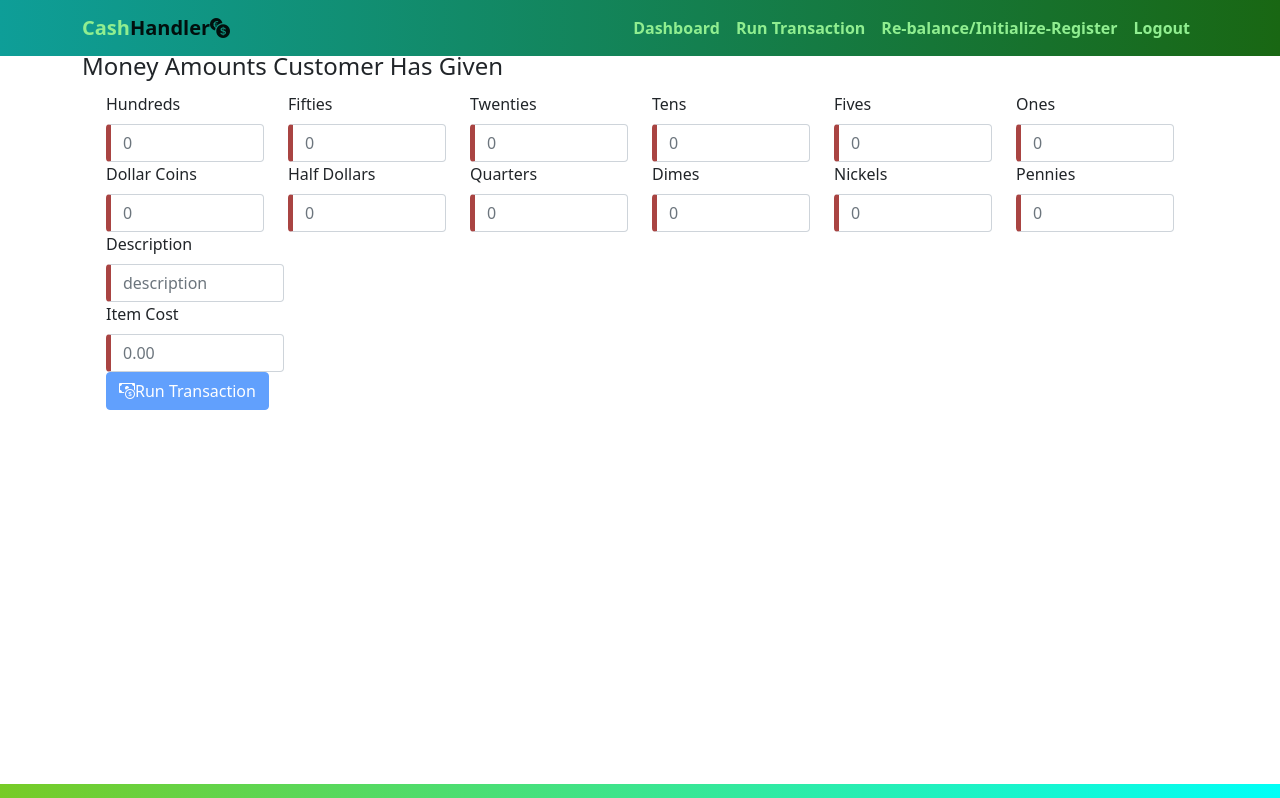
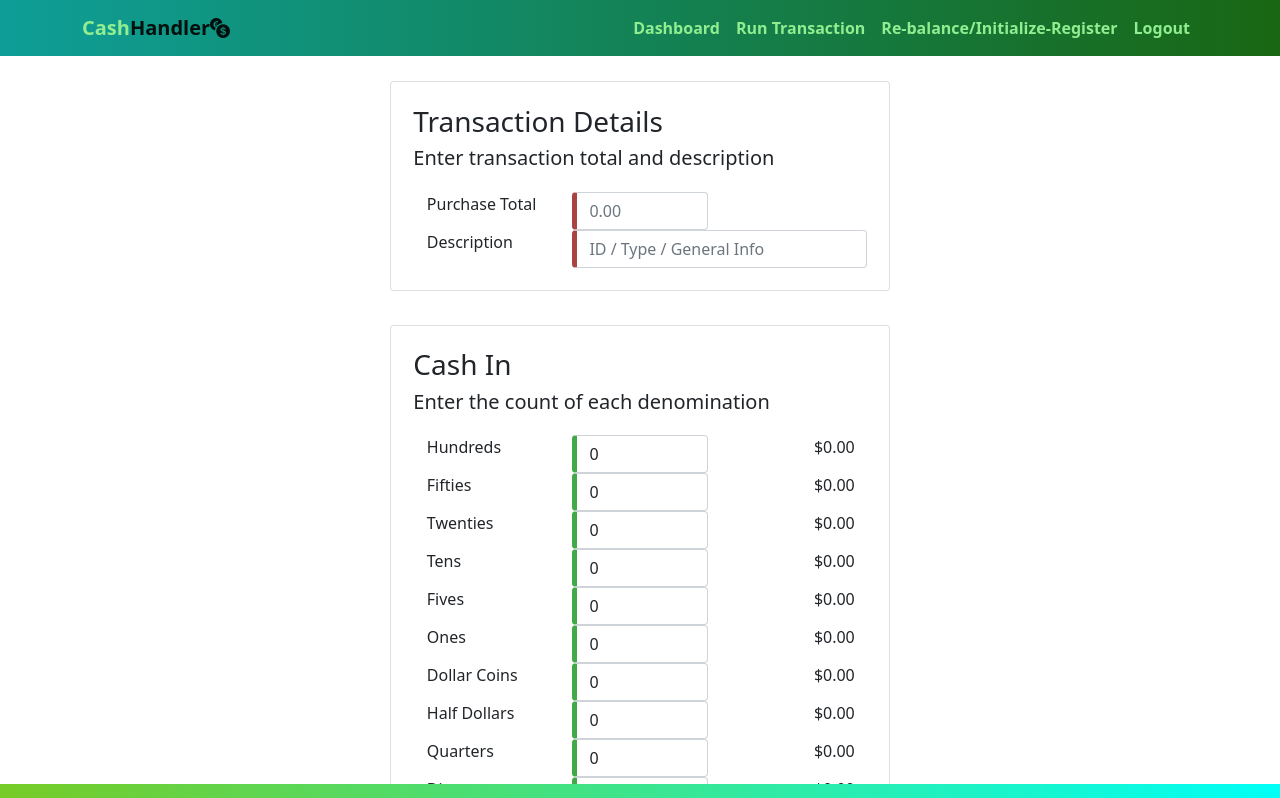
Before and after one commit to canismajor88/CashHandler, an Angular app in the folder UICashHandler/ui-cash/: page /add-transaction in a window 1280 px wide. Shown: the top 798 px of the page. Built offline with nearby package versions, Linux system fonts and the light colour scheme.

Commit message:
revise run-transaction-form

```diff
--- a/UICashHandler/ui-cash/src/app/cash-handler/components/run-transaction-form/run-transaction-form.component.css
+++ b/UICashHandler/ui-cash/src/app/cash-handler/components/run-transaction-form/run-transaction-form.component.css
@@ -0,0 +1,32 @@
+
+.card {
+  width: fit-content;
+  min-width: 500px;
+  padding: 2%;
+  margin-top: 3%;
+}
+
+label {
+  padding-left: 10%;
+}
+
+.title-box {
+  margin-left: 10%;
+}
+
+.display-currency {
+  text-align: right;
+  padding-right: 5%;
+}
+
+.first-row {
+  margin-top: 3%;
+}
+
+#submit-btn {
+  margin-top: 4%;
+  height: 50px;
+  width: 95%;
+  margin-left: 2.5%;
+  margin-right: auto;
+}
--- a/UICashHandler/ui-cash/src/app/cash-handler/components/run-transaction-form/run-transaction-form.component.html
+++ b/UICashHandler/ui-cash/src/app/cash-handler/components/run-transaction-form/run-transaction-form.component.html
@@ -1,144 +1,195 @@
 <div class="container m-26-p-15 mt-5">
   <div class="row">
-  <form #f="ngForm" (ngSubmit)="runTransaction(f)">
+    <form id="transForm" #f="ngForm" (ngSubmit)="runTransaction(f)">
       <div class="mb-3">
-    <legend>Money Amounts Customer Has Given</legend>
-    <div class="container">
+
+
+        <div class="container card">
+
           <div class="row">
-        <div class="col-2">
-          <label for="HundredsAmount" class="form-label">Hundreds</label>
-          <input type="number" id="HundredsAmount" class="form-control"
-                 name="HundredsAmount"
-                 ngModel
-                 required pattern="\s*\d*"
-                 #HundredsAmount ="ngModel"
-                 class="form-control"
-                 placeholder="0">
-        </div>
-        <div class="col-2">
-          <label for="FiftiesAmount" class="form-label">Fifties</label>
-          <input type="number" id="FiftiesAmount" class="form-control"
-                 name="FiftiesAmount"
-                 ngModel
-                 required pattern="\s*\d*"
-                 #FiftiesAmount ="ngModel"
-                 class="form-control"
-                 placeholder="0">
-        </div>
-        <div class="col-2">
-          <label for="TwentiesAmount" class="form-label">Twenties</label>
-          <input type="number" id="TwentiesAmount" class="form-control"
-                 name="TwentiesAmount"
-                 ngModel
-                 required pattern="\s*\d*"
-                 #TwentiesAmount="ngModel"placeholder="0">
-        </div>
-        <div class="col-2">
-          <label for="TensAmount" class="form-label">Tens</label>
-          <input type="number" id="TensAmount" class="form-control"
-                 name="TensAmount"
-                 ngModel
-                 required pattern="\s*\d*"
-                 #TensAmount="ngModel"
-                 placeholder="0">
-        </div>
-        <div class="col-2">
-          <label for="FivesAmount" class="form-label">Fives</label>
-          <input type="number" id="FivesAmount" class="form-control"
-                 name="FivesAmount"
-                 ngModel
-                 required pattern="\s*\d*"
-                 #FivesAmount="ngModel"placeholder="0">
-        </div>
-        <div class="col-2">
-          <label for="OnesAmount" class="form-label">Ones</label>
-          <input type="number" id="OnesAmount" class="form-control"
-                 name="OnesAmount"
-                 ngModel
-                 required pattern="\s*\d*"
-                 #OnesAmount="ngModel"placeholder="0">
+            <div class="col-12">
+              <h3>Transaction Details</h3>
+              <h5>Enter transaction total and description</h5>
             </div>
           </div>
-      <div class="row">
-        <div class="col-2">
-          <label for="DollarCoinAmount" class="form-label" >Dollar Coins</label>
-          <input type="number" id="DollarCoinAmount" class="form-control"
-                 name="DollarCoinAmount"
-                 ngModel
-                 required pattern="\s*\d*"
-                 #DollarCoinAmount="ngModel"placeholder="0">
+
+          <div class="row first-row">
+            <div class="col-sm-4">
+              <label for="TransactionAmount" class="form-label" >Purchase Total</label>
             </div>
-        <div class="col-2">
-          <label for="HalfDollarAmount" class="form-label" >Half Dollars</label>
-          <input type="number" id="HalfDollarAmount" class="form-control"
-                 name="HalfDollarAmount"
-                 ngModel
-                 required pattern="\s*\d*"
-                 #HalfDollarAmount="ngModel"
-                 placeholder="0">
-        </div>
-        <div class="col-2">
-          <label for="QuartersAmount" class="form-label">Quarters</label>
-          <input type="number" id="QuartersAmount" class="form-control"
-                 name="QuartersAmount"
-                 ngModel
-                 required pattern="\s*\d*"
-                 #QuartersAmount="ngModel" placeholder="0">
-        </div>
-        <div class="col-2">
-          <label for="DimesAmount" class="form-label">Dimes</label>
-          <input type="number" id="DimesAmount" class="form-control"
-                 name="DimesAmount"
-                 ngModel
-                 required pattern="\s*\d*"
-                 #DimesAmount="ngModel"placeholder="0">
-        </div>
-        <div class="col-2">
-          <label for="NicklesAmount" class="form-label">Nickels</label>
-          <input type="number" id="NicklesAmount" class="form-control"
-                 name="NicklesAmount"
-                 ngModel
-                 required pattern="\s*\d*"
-                 #NicklesAmount="ngModel"
-                 placeholder="0">
-        </div>
-        <div class="col-2">
-          <label for="PenniesAmount" class="form-label">Pennies</label>
-          <input type="number" id="PenniesAmount" class="form-control"
-                 name="PenniesAmount"
-                 ngModel
-                 required pattern="\s*\d*"
-                 #PenniesAmount="ngModel"placeholder="0">
+            <div class="col-sm-4">
+              <input type="number" id="TransactionAmount" class="form-control"
+                     name="TransactionAmount" ngModel required placeholder="0.00">
             </div>
           </div>
-      <div class="col-2">
+
+          <div class="row">
+            <div class="col-sm-4">
               <label for="description" class="form-label" >Description</label>
-        <input type="text" id="description" class="form-control"
-               name="description"
-               ngModel
-               required
-               #description="ngModel"
-               placeholder="description">
+            </div>
+            <div class="col-sm-8">
+              <input type="text" id="description" class="form-control" name="description"
+                     required [(ngModel)]="transaction.description"
+                     placeholder="ID / Type / General Info">
+            </div>
           </div>
 
-      <div class="col-2">
-        <label for="TransactionAmount" class="form-label" >Item Cost</label>
-        <input type="number" id="TransactionAmount" class="form-control"
-               name="TransactionAmount"
-               ngModel
-               required
-               #TransactionAmount="ngModel"
-               placeholder="0.00">
         </div>
-      <button type="submit"
-              [disabled]="f.invalid"
-              class="btn btn-primary"><i class="bi bi-cash-coin"></i>Run Transaction</button>
+        <div class="container card">
+
+          <div class="row">
+            <div class="col-12">
+              <h3>Cash In</h3>
+              <h5>Enter the count of each denomination</h5>
             </div>
+          </div>
+
+          <div class="row first-row">
+            <div class="col-sm-4">
+              <label for="HundredsAmount" class="form-label">Hundreds</label>
+            </div>
+            <div class="col-sm-4">
+              <input type="number" id="HundredsAmount" class="form-control" name="HundredsAmount"
+                     required pattern="\s*\d*" [(ngModel)]="transaction.hundredsAmount">
+            </div>
+            <div class="col-sm-4 display-currency">{{getHundredsValue()}}</div>
+          </div>
+
+          <div class="row">
+            <div class="col-4">
+              <label for="FiftiesAmount" class="form-label">Fifties</label>
+            </div>
+            <div class="col-sm-4">
+              <input type="number" id="FiftiesAmount" class="form-control" name="FiftiesAmount"
+                     required pattern="\s*\d*" [(ngModel)]="transaction.fiftiesAmount">
+            </div>
+            <div class="col-sm-4 display-currency">{{getFiftiesValue()}}</div>
+          </div>
+
+          <div class="row">
+            <div class="col-sm-4">
+              <label for="TwentiesAmount" class="form-label">Twenties</label>
+            </div>
+            <div class="col-sm-4">
+              <input type="number" id="TwentiesAmount" class="form-control" name="TwentiesAmount"
+                     required pattern="\s*\d*" [(ngModel)]="transaction.twentiesAmount">
+            </div>
+            <div class="col-sm-4 display-currency">{{getTwentiesValue()}}</div>
+          </div>
+
+          <div class="row">
+            <div class="col-sm-4">
+              <label for="TensAmount" class="form-label">Tens</label>
+            </div>
+            <div class="col-sm-4">
+              <input type="number" id="TensAmount" class="form-control" name="TensAmount"
+                     required pattern="\s*\d*" [(ngModel)]="transaction.tensAmount">
+            </div>
+            <div class="col-sm-4 display-currency">{{getTensValue()}}</div>
+          </div>
+
+          <div class="row">
+            <div class="col-sm-4">
+              <label for="FivesAmount" class="form-label">Fives</label>
+            </div>
+            <div class="col-sm-4">
+              <input type="number" id="FivesAmount" class="form-control" name="FivesAmount"
+                     required pattern="\s*\d*" [(ngModel)]="transaction.fivesAmount">
+            </div>
+            <div class="col-sm-4 display-currency">{{getFivesValue()}}</div>
+          </div>
+
+          <div class="row">
+            <div class="col-sm-4">
+              <label for="OnesAmount" class="form-label">Ones</label>
+            </div>
+            <div class="col-sm-4">
+              <input type="number" id="OnesAmount" class="form-control" name="OnesAmount"
+                     required pattern="\s*\d*" [(ngModel)]="transaction.onesAmount">
+            </div>
+            <div class="col-sm-4 display-currency">{{getOnesValue()}}</div>
+          </div>
+
+          <div class="row">
+            <div class="col-sm-4">
+              <label for="DollarCoinAmount" class="form-label" >Dollar Coins</label>
+            </div>
+            <div class="col-sm-4">
+              <input type="number" id="DollarCoinAmount" class="form-control" name="DollarCoinAmount"
+                     required pattern="\s*\d*" [(ngModel)]="transaction.dollarCoinAmount">
+            </div>
+            <div class="col-sm-4 display-currency">{{getOnesValue()}}</div>
+          </div>
+
+          <div class="row">
+            <div class="col-sm-4">
+              <label for="HalfDollarAmount" class="form-label" >Half Dollars</label>
+            </div>
+            <div class="col-sm-4">
+              <input type="number" id="HalfDollarAmount" class="form-control" name="HalfDollarAmount"
+                     required pattern="\s*\d*" [(ngModel)]="transaction.halfDollarsAmount">
+            </div>
+            <div class="col-sm-4 display-currency">{{getHalfDollarsValue()}}</div>
+          </div>
+
+          <div class="row">
+            <div class="col-sm-4">
+              <label for="QuartersAmount" class="form-label">Quarters</label>
+            </div>
+            <div class="col-sm-4">
+              <input type="number" id="QuartersAmount" class="form-control" name="QuartersAmount"
+                     required pattern="\s*\d*" [(ngModel)]="transaction.quartersAmount">
+            </div>
+            <div class="col-sm-4 display-currency">{{getQuartersValue()}}</div>
+          </div>
+
+          <div class="row">
+            <div class="col-sm-4">
+              <label for="DimesAmount" class="form-label">Dimes</label>
+            </div>
+            <div class="col-sm-4">
+              <input type="number" id="DimesAmount" class="form-control" name="DimesAmount"
+                     required pattern="\s*\d*" [(ngModel)]="transaction.dimesAmount">
+            </div>
+            <div class="col-sm-4 display-currency">{{getDimesValue()}}</div>
+          </div>
+
+          <div class="row">
+            <div class="col-sm-4">
+              <label for="NicklesAmount" class="form-label">Nickels</label>
+            </div>
+            <div class="col-sm-4">
+              <input type="number" id="NicklesAmount" class="form-control" name="NicklesAmount"
+                     required pattern="\s*\d*" [(ngModel)]="transaction.nickelsAmount">
+            </div>
+            <div class="col-sm-4 display-currency">{{getNickelsValue()}}</div>
+          </div>
+
+          <div class="row">
+            <div class="col-sm-4">
+              <label for="PenniesAmount" class="form-label">Pennies</label>
+            </div>
+            <div class="col-sm-4">
+              <input type="number" id="PenniesAmount" class="form-control" name="PenniesAmount"
+                     required pattern="\s*\d*" [(ngModel)]="transaction.penniesAmount">
+            </div>
+            <div class="col-sm-4 display-currency">{{getPenniesValue()}}</div>
+          </div>
+
+          <div class="row">
+            <div class="col-12">
+              <button type="submit" [disabled]="f.invalid" class="btn btn-primary" id="submit-btn">
+                Run Transaction <i class="bi bi-cash-coin"></i>
+              </button>
+            </div>
+          </div>
+
+        </div>
+
       </div>
     </form>
     <div class="col-md-6 offset-md-3 mt-4">
-    <div class="alert alert-primary" *ngIf="hasSubmitted" role="alert">
-      Loading
+      <td class="alert alert-primary" *ngIf="hasSubmitted" role="alert">Loading</td>
     </div>
     <div class="col-md-6 offset-md-3 mt-4">
       <div class="alert alert-primary" *ngIf="transactionSuccess" role="alert">
--- a/UICashHandler/ui-cash/src/app/cash-handler/components/run-transaction-form/run-transaction-form.component.ts
+++ b/UICashHandler/ui-cash/src/app/cash-handler/components/run-transaction-form/run-transaction-form.component.ts
@@ -1,39 +1,87 @@
-import { Component, OnInit } from '@angular/core';
+import {Component, OnInit, ViewChild} from '@angular/core';
 import { NgForm } from "@angular/forms";
 import { TransactionsService } from "../../../services/transactions/transactions.service";
+
+
+
 @Component({
   selector: 'app-run-transaction-form',
   templateUrl: './run-transaction-form.component.html',
   styleUrls: ['./run-transaction-form.component.css']
 })
+
+
 export class RunTransactionFormComponent implements OnInit {
   hasSubmitted=false;
   transactionSuccess=false;
   transactionError=false;
-  form: any;
   defaultVal = 0;
+  totalCashIn = 0;
+  transaction = {
+    hundredsAmount: this.defaultVal,
+    fiftiesAmount: this.defaultVal,
+    twentiesAmount: this.defaultVal,
+    tensAmount: this.defaultVal,
+    fivesAmount: this.defaultVal,
+    onesAmount: this.defaultVal,
+    dollarCoinAmount: this.defaultVal,
+    halfDollarsAmount: this.defaultVal,
+    quartersAmount: this.defaultVal,
+    dimesAmount: this.defaultVal,
+    nickelsAmount: this.defaultVal,
+    penniesAmount: this.defaultVal,
+    description: "",
+  };
+
   giveBack: string | null ="error has occurred";
   constructor(private transService :TransactionsService) {
-    // f.setValue({
-    //   HundredsAmount: this.defaultVal,
-    //   FiftiesAmount: this.defaultVal,
-    //   TwentiesAmount: this.defaultVal,
-    //   TensAmount: this.defaultVal,
-    //   FivesAmount: this.defaultVal,
-    //   OnesAmount: this.defaultVal,
-    //   DollarCoinAmount: this.defaultVal,
-    //   HalfDollarAmount: this.defaultVal,
-    //   QuartersAmount: this.defaultVal,
-    //   DimesAmount: this.defaultVal,
-    //   NicklesAmount: this.defaultVal,
-    //   PenniesAmount: this.defaultVal,
-    // });
   }
 
   ngOnInit(): void {
-
   }
 
+  convertToCurrency(amount: number) {
+    return amount.toLocaleString("en-US", {
+      style: "currency",
+      currency: "USD",
+      minimumFractionDigits: 2,
+    });
+  }
+
+  getHundredsValue() {
+    return this.convertToCurrency(this.transaction.hundredsAmount * 100);
+  }
+
+  getFiftiesValue() {
+    return this.convertToCurrency(this.transaction.fiftiesAmount * 50);
+  }
+  getTwentiesValue() {
+    return this.convertToCurrency(this.transaction.twentiesAmount * 20);
+  }
+  getTensValue() {
+    return this.convertToCurrency(this.transaction.tensAmount * 10);
+  }
+  getFivesValue() {
+    return this.convertToCurrency(this.transaction.fivesAmount * 5);
+  }
+  getOnesValue() {
+    return this.convertToCurrency(this.transaction.onesAmount * 1);
+  }
+  getHalfDollarsValue() {
+    return this.convertToCurrency(this.transaction.halfDollarsAmount * 0.5);
+  }
+  getQuartersValue() {
+    return this.convertToCurrency(this.transaction.quartersAmount * 0.25);
+  }
+  getDimesValue() {
+    return this.convertToCurrency(this.transaction.dimesAmount * 0.10);
+  }
+  getNickelsValue() {
+    return this.convertToCurrency(this.transaction.nickelsAmount * 0.05);
+  }
+  getPenniesValue() {
+    return this.convertToCurrency(this.transaction.penniesAmount * 0.01);
+  }
 
   runTransaction(f: NgForm) {
     this.hasSubmitted=true;
```
Also changed, not shown: 1 other file (tests, documents, lock files or other folders). Lines whose indentation alone changed are shown as unchanged.
